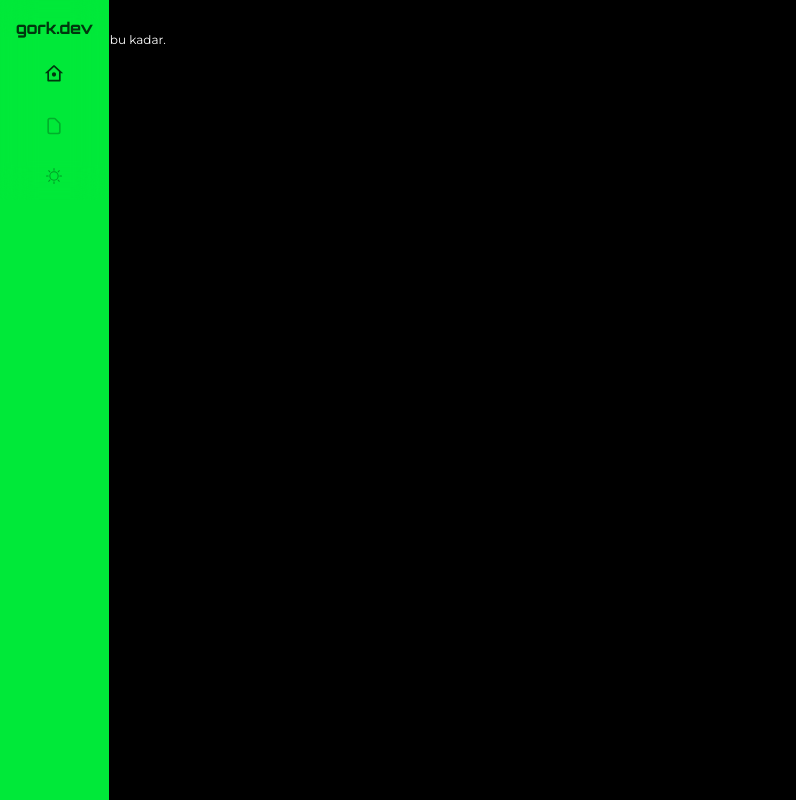
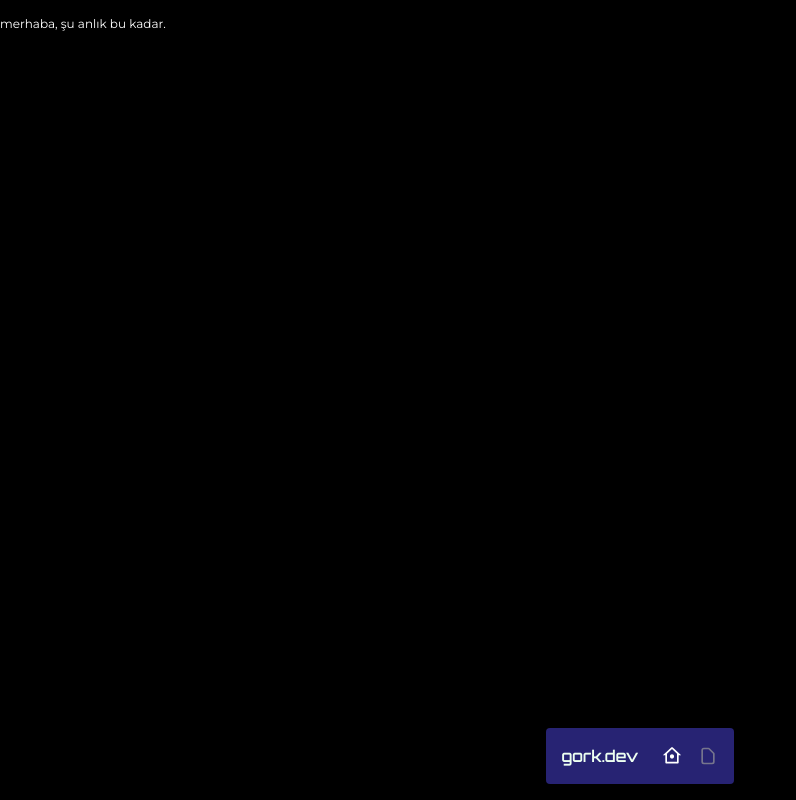
Before and after one commit to gor2em/gorkdev, a Next.js app: page / in a window 1280 px wide. Shown: the whole page, without its empty margins (0-796 px from the left). Built offline with nearby package versions, Linux system fonts and the light colour scheme.

Commit message:
sidebar to navbar

```diff
--- a/src/app/layout.tsx
+++ b/src/app/layout.tsx
@@ -9,8 +9,7 @@ export const metadata: Metadata = {
   description: "welcome to gork.dev",
 };
 
-import Header from "./header";
-import Sidebar from "@/components/Sidebar";
+import Navbar from "@/components/Navbar";
 
 export default function RootLayout({
   children,
@@ -20,13 +19,12 @@ export default function RootLayout({
   return (
     <html lang="en">
       <body className={montserrat.className}>
-        {/* <Header /> */}
 
-        <div className="container w-full px-8 py-8 mx-auto md:px-0">
+        <div className="container w-full px-8 pt-0 pt-4 pb-24 mx-auto md:px-0">
           {children}
         </div>
 
-        <Sidebar />
+        <Navbar />
 
       </body>
     </html>
--- a/src/components/Logo.tsx
+++ b/src/components/Logo.tsx
@@ -14,7 +14,7 @@ const Logo = (props: Logo) => {
   return (
     <Link
       href="/"
-      className={`${orbitron.className} text-primary950  font-extrabold`}
+      className={`${orbitron.className} text-primary50`}
     >
       gork.dev
     </Link>
--- a/src/components/Sidebar.tsx
+++ b/src/components/Navbar.tsx
@@ -12,12 +12,12 @@ const Navbar = () => {
   const pathname = usePathname();
 
   return (
-    <div className="fixed bottom-0 w-full bg-primary500 md:left-0 md:top-0 md:w-auto">
-      <div className="flex items-center justify-center md:justify-start">
-        <div className="flex items-center justify-between w-full p-4 space-x-6 backdrop-blur-lg md:space-y-6 md:space-x-0 md:flex-col bg-gradient-to-b to-main950 text-main600">
+    <div className="fixed w-full bottom-4">
+      <div className="flex items-center justify-center">
+        <div className="flex items-center p-4 space-x-6 rounded backdrop-blur-sm bg-gradient-to-b to-main950 text-main600 bg-indigo-600/50">
           <Logo path={pathname} />
 
-          <div className="flex items-center space-x-4 md:space-y-8 md:space-x-0 md:flex-col">
+          <div className="flex items-center space-x-4 ">
             {sideList.map(({ icon, path, isActive }, index) => {
               {
                 const CurrentIcon = icon;
@@ -32,8 +32,8 @@ const Navbar = () => {
                                   !isActive && "opacity-40 pointer-events-none"
                                 }                                ${
                         pathname === path
-                          ? "!text-primary950"
-                          : "text-primary700 opacity-70"
+                          ? "!text-main50"
+                          : "text-main400 opacity-70"
                       }
                    hover:opacity-100 transition-all duration-300 text-xl`}
                     >
@@ -43,7 +43,7 @@ const Navbar = () => {
                 }
               }
             })}
-            <Theme />
+            {/* <Theme /> */}
           </div>
         </div>
       </div>
--- a/src/components/Theme.tsx
+++ b/src/components/Theme.tsx
@@ -11,7 +11,7 @@ const Theme = () => {
     };
 
     return (
-        <div className="cursor-pointer text-primary700" onClick={toggleTheme}>
+        <div className="cursor-pointer text-main50" onClick={toggleTheme}>
             {!theme ? <GoMoon /> : <GoSun />}
         </div>
     )
```
